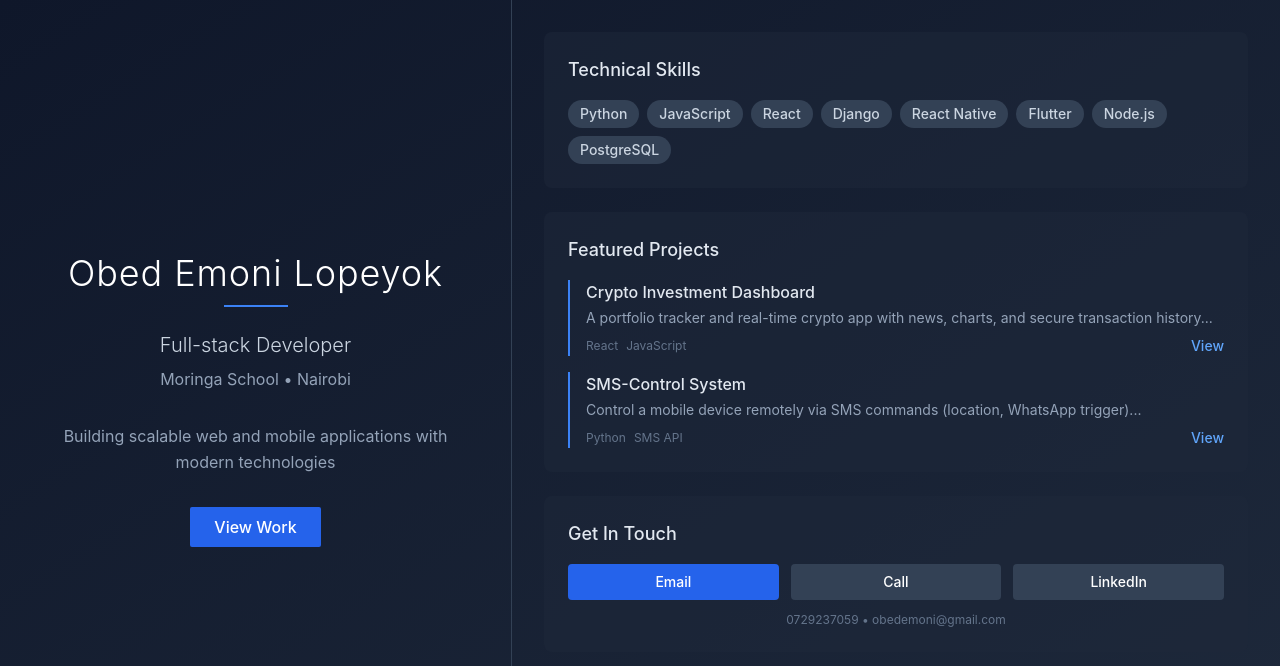
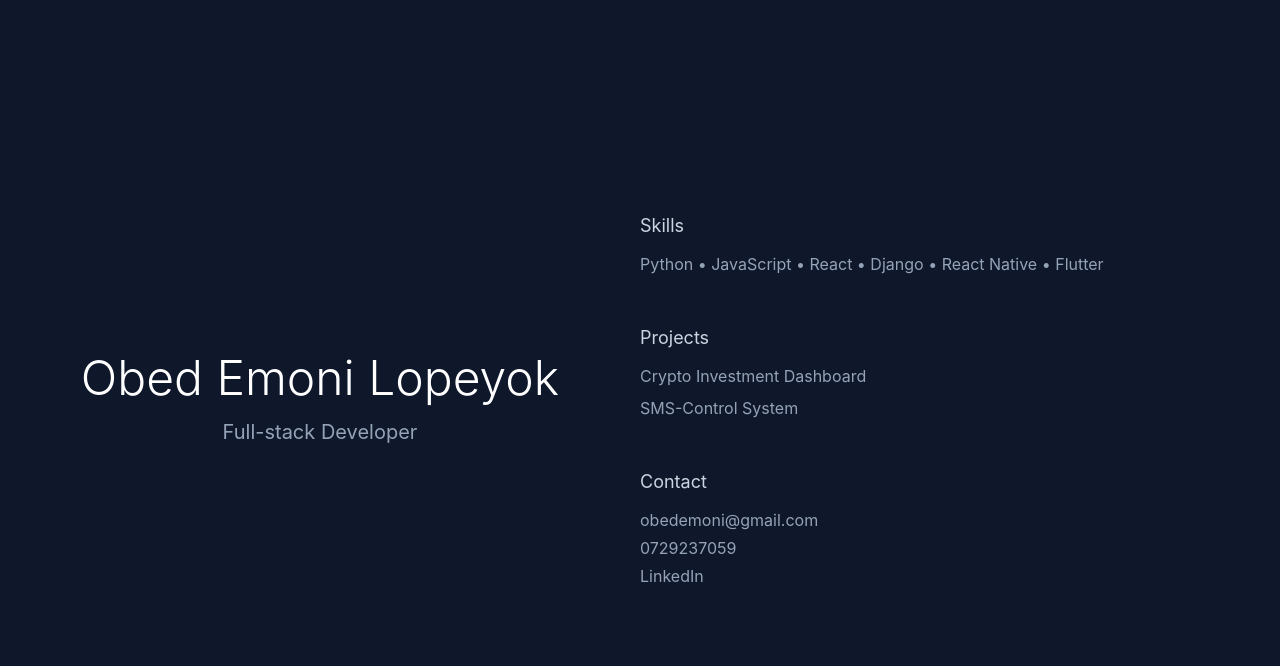
Before and after one commit to obapluto-ob/portfolio, a React (Vite) app: page / in a window 1280 px wide. Shown: the top 666 px of the page. Built offline with nearby package versions, Linux system fonts and the light colour scheme.

Commit message:
Ultra-minimal spacious design

```diff
--- a/src/App.tsx
+++ b/src/App.tsx
@@ -6,19 +6,17 @@ import Contact from './components/Contact'
 
 function App() {
   return (
-    <div className="h-screen bg-gradient-to-br from-slate-900 to-slate-800 text-white overflow-hidden">
-      <div className="flex h-full">
-        {/* Left Panel - Hero */}
-        <div className="w-2/5 flex items-center justify-center p-12 border-r border-slate-700">
-          <Hero />
-        </div>
+    <div className="h-screen bg-slate-900 text-white overflow-hidden flex">
+      {/* Left - Name & Title */}
+      <div className="w-1/2 flex items-center justify-center">
+        <Hero />
+      </div>
 
-        {/* Right Panel - Content */}
-        <div className="w-3/5 p-8 space-y-6">
-          <Skills />
-          <Projects />
-          <Contact />
-        </div>
+      {/* Right - Everything Else */}
+      <div className="w-1/2 flex flex-col justify-center space-y-12 pr-16">
+        <Skills />
+        <Projects />
+        <Contact />
       </div>
     </div>
   )
--- a/src/components/Contact.tsx
+++ b/src/components/Contact.tsx
@@ -25,33 +25,36 @@ Best regards,
   const phoneLink = "tel:+254729237059"
 
   return (
-    <div className="bg-slate-800/50 rounded-lg p-6">
-      <h3 className="text-lg font-medium mb-4 text-slate-200">Get In Touch</h3>
-      <div className="grid grid-cols-3 gap-3">
+    <div>
+      <h3 className="text-lg mb-3 text-slate-300">Contact</h3>
+      <div className="space-y-1">
+        <div>
           <a
             href={emailLink}
-          className="bg-blue-600 hover:bg-blue-700 px-4 py-2 rounded text-sm font-medium transition-colors text-center"
+            className="text-slate-400 hover:text-white transition-colors"
           >
-          Email
+            obedemoni@gmail.com
           </a>
+        </div>
+        <div>
           <a
             href={phoneLink}
-          className="bg-slate-700 hover:bg-slate-600 px-4 py-2 rounded text-sm font-medium transition-colors text-center"
+            className="text-slate-400 hover:text-white transition-colors"
           >
-          Call
+            0729237059
           </a>
+        </div>
+        <div>
           <a
             href="https://linkedin.com/in/obed-emoni"
             target="_blank"
             rel="noopener noreferrer"
-          className="bg-slate-700 hover:bg-slate-600 px-4 py-2 rounded text-sm font-medium transition-colors text-center"
+            className="text-slate-400 hover:text-white transition-colors"
           >
             LinkedIn
           </a>
         </div>
-      <p className="text-xs text-slate-500 mt-3 text-center">
-        0729237059 • obedemoni@gmail.com
-      </p>
+      </div>
     </div>
   )
 }
--- a/src/components/Hero.tsx
+++ b/src/components/Hero.tsx
@@ -2,32 +2,13 @@ import React from 'react'
 
 const Hero = () => {
   return (
-    <div className="text-center space-y-8">
-      <div>
-        <h1 className="text-4xl font-light mb-3 tracking-wide">
-          Obed Emoni Lopeyok
-        </h1>
-        <div className="w-16 h-0.5 bg-blue-500 mx-auto mb-6"></div>
-        <h2 className="text-xl text-slate-300 font-light">
-          Full-stack Developer
-        </h2>
-        <p className="text-slate-400 mt-2">
-          Moringa School • Nairobi
-        </p>
-      </div>
-
-      <p className="text-slate-400 leading-relaxed max-w-sm mx-auto">
-        Building scalable web and mobile applications with modern technologies
+    <div className="text-center">
+      <h1 className="text-5xl font-light mb-4">
+        Obed Emoni Lopeyok
+      </h1>
+      <p className="text-xl text-slate-400">
+        Full-stack Developer
       </p>
-
-      <a
-        href="https://github.com/obapluto-ob"
-        target="_blank"
-        rel="noopener noreferrer"
-        className="inline-block bg-blue-600 hover:bg-blue-700 px-6 py-2 rounded-sm font-medium transition-all duration-200 hover:scale-105"
-      >
-        View Work
-      </a>
     </div>
   )
 }
--- a/src/components/Projects.tsx
+++ b/src/components/Projects.tsx
@@ -29,34 +29,19 @@ const Projects = () => {
   ]
 
   return (
-    <div className="bg-slate-800/50 rounded-lg p-6">
-      <h3 className="text-lg font-medium mb-4 text-slate-200">Featured Projects</h3>
-      <div className="space-y-4">
+    <div>
+      <h3 className="text-lg mb-3 text-slate-300">Projects</h3>
+      <div className="space-y-2">
         {projects.slice(0, 2).map((project, index) => (
-          <div key={index} className="border-l-2 border-blue-500 pl-4">
-            <h4 className="font-medium text-slate-200 mb-1">
+          <div key={index}>
+            <a
+              href={project.github}
+              target="_blank"
+              rel="noopener noreferrer"
+              className="text-slate-400 hover:text-white transition-colors"
+            >
               {project.title}
-            </h4>
-            <p className="text-sm text-slate-400 mb-2">
-              {project.description.substring(0, 100)}...
-            </p>
-            <div className="flex items-center justify-between">
-              <div className="flex gap-2">
-                {project.tech.slice(0, 2).map((tech, i) => (
-                  <span key={i} className="text-xs text-slate-500">
-                    {tech}
-                  </span>
-                ))}
-              </div>
-              <a
-                href={project.github}
-                target="_blank"
-                rel="noopener noreferrer"
-                className="text-blue-400 hover:text-blue-300 text-sm font-medium"
-              >
-                View
-              </a>
-            </div>
+            </a>
           </div>
         ))}
       </div>
--- a/src/components/Skills.tsx
+++ b/src/components/Skills.tsx
@@ -1,18 +1,12 @@
 import React from 'react'
 
 const Skills = () => {
-  const skills = ["Python", "JavaScript", "React", "Django", "React Native", "Flutter", "Node.js", "PostgreSQL"]
-
   return (
-    <div className="bg-slate-800/50 rounded-lg p-6">
-      <h3 className="text-lg font-medium mb-4 text-slate-200">Technical Skills</h3>
-      <div className="flex flex-wrap gap-2">
-        {skills.map((skill, i) => (
-          <span key={i} className="bg-slate-700 text-slate-300 px-3 py-1 rounded-full text-sm font-medium">
-            {skill}
-          </span>
-        ))}
-      </div>
+    <div>
+      <h3 className="text-lg mb-3 text-slate-300">Skills</h3>
+      <p className="text-slate-400">
+        Python • JavaScript • React • Django • React Native • Flutter
+      </p>
     </div>
   )
 }
```
Lines whose indentation alone changed are shown as unchanged.
